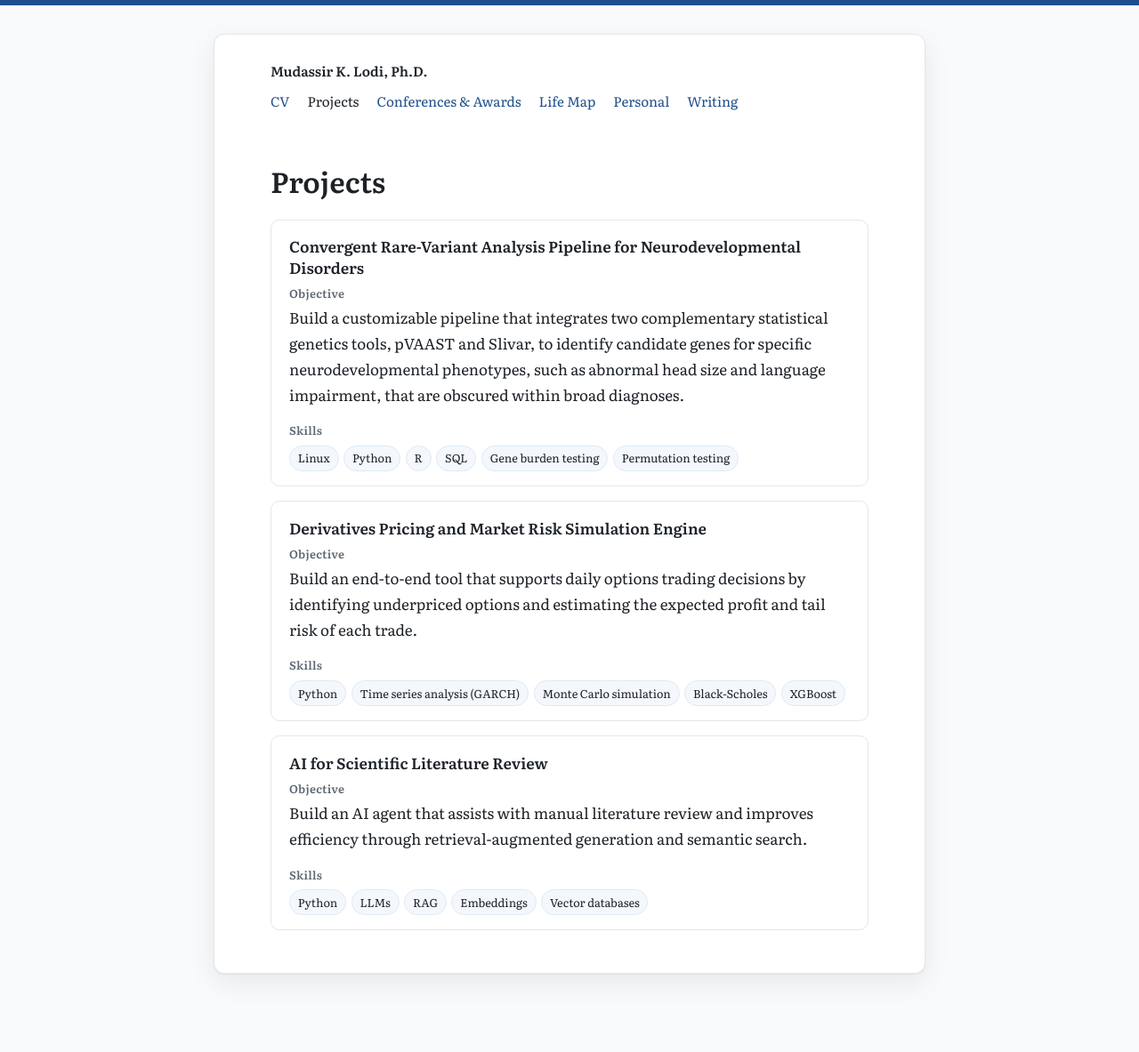
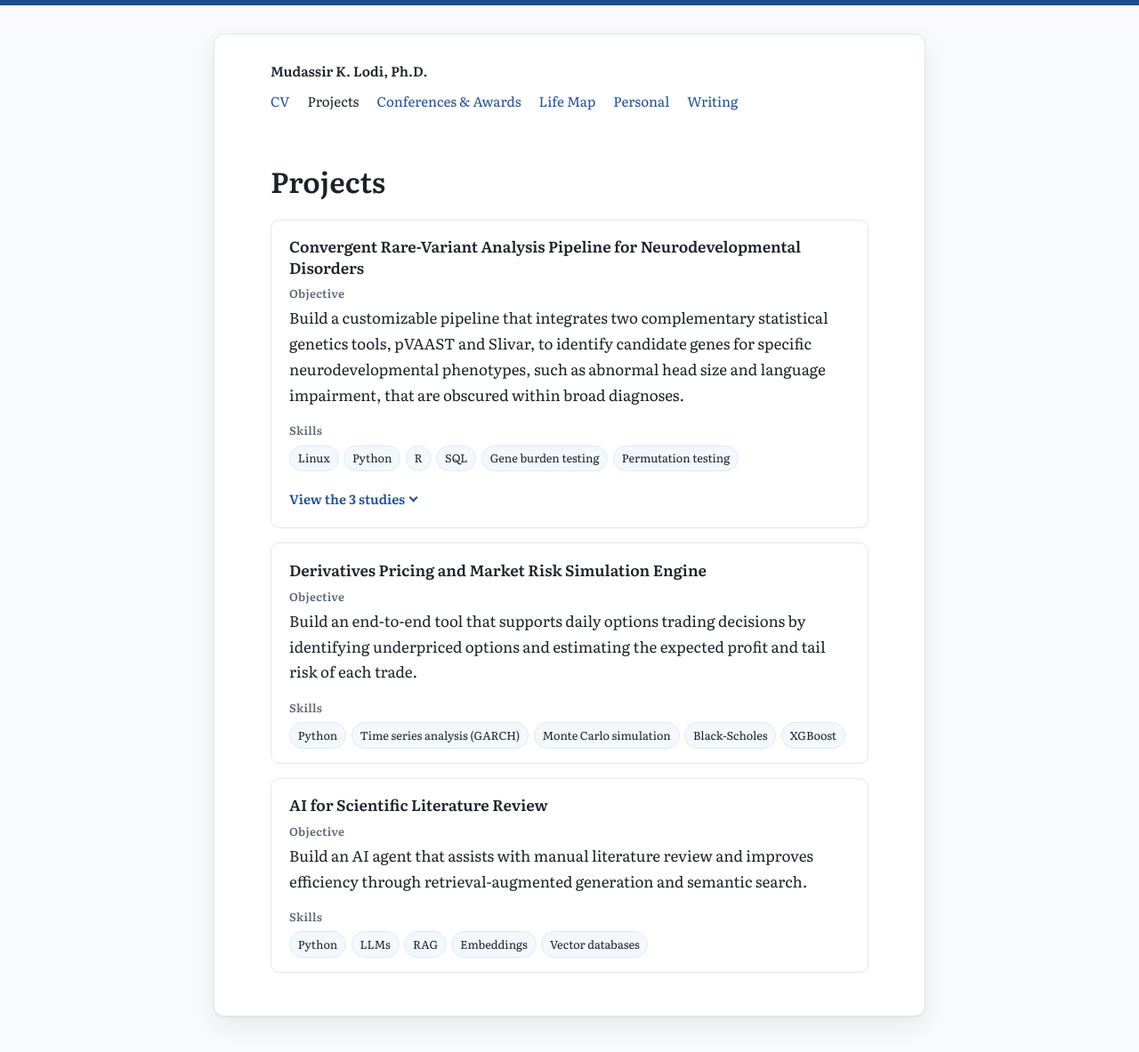
Before and after one commit to mklodi1/mklodi1.github.io, a Jekyll site: the page built from projects/index.html, in a window 1280 px wide. Shown: the whole page at 89% size. Built offline with Jekyll 4.4.1, drawn with Linux system fonts in a browser that asks for light colours; before the commit the page ends 1135 px from its top, so only the background shows below that.

Commit message:
Pipeline project: expandable sub-cards for the three dissertation studies
Co-Authored-By: Claude Opus 5.5 <noreply@anthropic.com>
Claude-Session: https://claude.ai/code/session_018B7yRm4wV88UDqtVSP6gVK

```diff
--- a/assets/css/style.css
+++ b/assets/css/style.css
@@ -785,3 +785,14 @@ body { border-top: 6px solid var(--link); }
 .proj > .proj-tools { list-style: none; padding: 0; margin: 0; display: flex; flex-wrap: wrap; gap: .35rem; }
 .proj-skills-label { margin: .9rem 0 .35rem; }
 .proj .proj-q { margin-bottom: 0; }
+
+/* dissertation sub-cards */
+.proj-studies { margin-top: 1rem; }
+.study-list { display: grid; gap: .75rem; margin-top: .75rem; animation: proj-in .25s ease; }
+.study { background: var(--desk); border: 1px solid var(--rule); border-radius: 8px; padding: .9rem 1rem; }
+.study-title { display: flex; align-items: center; gap: .55rem; font-size: 1rem; line-height: 1.35; margin-bottom: .35rem; }
+.study-n { flex: none; width: 1.5rem; height: 1.5rem; border-radius: 50%; background: #DCEBF7; color: var(--link); font-size: .8rem; font-weight: 700; display: inline-flex; align-items: center; justify-content: center; }
+.study-label { font-size: .78rem; font-weight: 700; color: var(--muted); letter-spacing: .02em; margin: .65rem 0 .1rem; }
+.study p { margin: 0; }
+.study p + .study-label { margin-top: .65rem; }
+@media (prefers-reduced-motion: reduce) { .study-list { animation: none; } }
--- a/projects/index.html
+++ b/projects/index.html
@@ -14,6 +14,21 @@ description: "Dissertation research in statistical genetics and machine learning
     {% if p.figure %}<img class="proj-fig" src="{{ p.figure | relative_url }}" alt="{{ p.figure_alt }}" loading="lazy">{% endif %}
     {% if p.objective %}<p class="proj-q"><span class="proj-q-label">Objective</span>{{ p.objective }}</p>{% endif %}
     {% if p.skills %}<p class="proj-q-label proj-skills-label">Skills</p><ul class="proj-tools">{% assign sk = p.skills | split: ", " %}{% for s in sk %}<li>{{ s }}</li>{% endfor %}</ul>{% endif %}
+    {% if p.studies %}
+    <details class="proj-more proj-studies">
+      <summary><span class="proj-open">View the {{ p.studies.size }} studies</span><span class="proj-close">Hide the studies</span></summary>
+      <div class="study-list">
+        {% for st in p.studies %}
+        <section class="study">
+          <h3 class="study-title"><span class="study-n">{{ forloop.index }}</span>{{ st.title }}</h3>
+          {% if st.background %}<p class="study-label">Background</p><p>{{ st.background }}</p>{% endif %}
+          {% if st.objective %}<p class="study-label">Objective</p><p>{{ st.objective }}</p>{% endif %}
+          {% if st.findings %}<p class="study-label">Key findings</p><p>{{ st.findings }}</p>{% endif %}
+        </section>
+        {% endfor %}
+      </div>
+    </details>
+    {% endif %}
     {% if p.link %}<p class="proj-link"><a href="{{ p.link }}">{{ p.link_text | default: "Learn more" }}</a></p>{% endif %}
   </article>
   {% endfor %}
```
Also changed, not shown: _data/projects.yml (+13 -0 lines).
